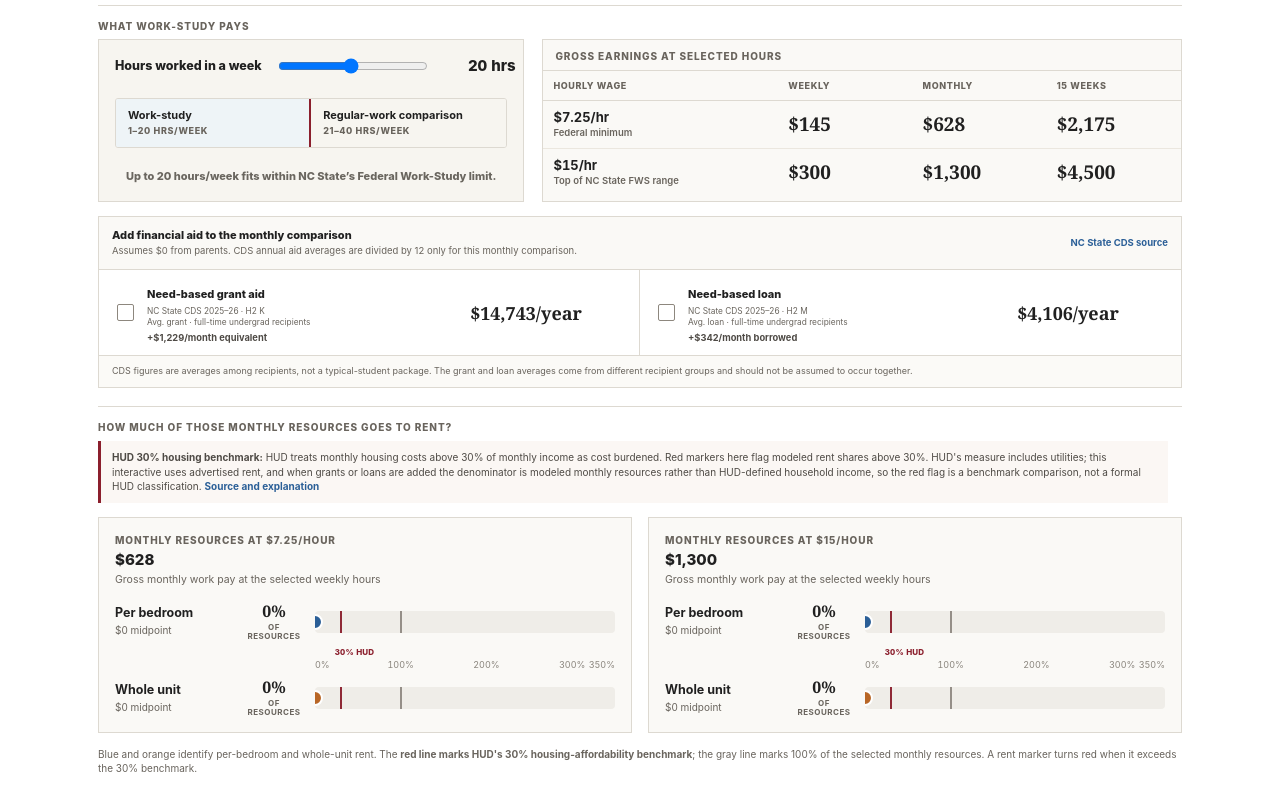
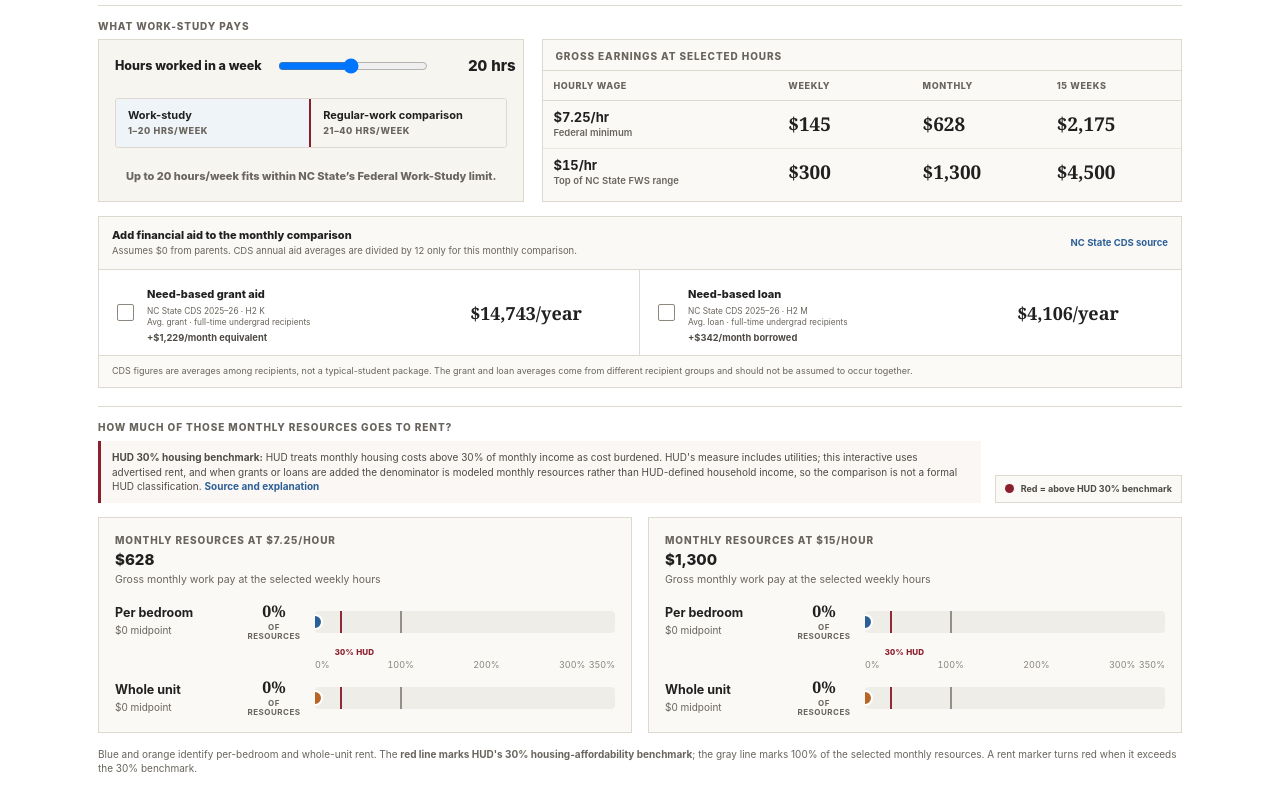
Before and after one commit to StrokeOfLuck/ncsu-rent-article, a plain HTML site: page index.html in a window 1280 px wide. Shown: the part 1520-2320 px from the top of the page. Drawn offline with nearby package versions, Linux system fonts and the light colour scheme; no server answers.

Commit message:
Clarify red affordability benchmark legend

```diff
--- a/index.html
+++ b/index.html
@@ -773,6 +773,29 @@ th:first-child, td:first-child {
   text-decoration:underline;
 }
 
+.benchmark-legend {
+  display:flex;
+  align-items:center;
+  gap:7px;
+  align-self:end;
+  padding:7px 9px;
+  border:1px solid var(--line);
+  background:var(--soft2);
+  color:#4e4a45;
+  font-size:9px;
+  line-height:1.25;
+  font-weight:750;
+  white-space:nowrap;
+}
+
+.benchmark-legend-dot {
+  width:9px;
+  height:9px;
+  border-radius:50%;
+  background:var(--accent);
+  flex:0 0 auto;
+}
+
 .burden-track {
   position:relative;
   height:22px;
@@ -1531,6 +1554,10 @@ th:first-child, td:first-child {
   }
   .burden-percent {
     font-size:14px;
+  }
+  .benchmark-legend {
+    justify-self:start;
+    white-space:normal;
   }
   .combined-details{
     grid-template-columns:1fr;
@@ -1871,10 +1898,11 @@ th:first-child, td:first-child {
         <div class="section-label">How much of those monthly resources goes to rent?</div>
         <div id="selectedBlurb" class="selected-blurb"></div>
         <div class="benchmark-note">
-          <strong>HUD 30% housing benchmark:</strong> HUD treats monthly housing costs above 30% of monthly income as cost burdened. Red markers here flag modeled rent shares above 30%. HUD's measure includes utilities; this interactive uses advertised rent, and when grants or loans are added the denominator is modeled monthly resources rather than HUD-defined household income, so the red flag is a benchmark comparison, not a formal HUD classification. <a href="references.html#hud-30-percent">Source and explanation</a>
+          <strong>HUD 30% housing benchmark:</strong> HUD treats monthly housing costs above 30% of monthly income as cost burdened. HUD's measure includes utilities; this interactive uses advertised rent, and when grants or loans are added the denominator is modeled monthly resources rather than HUD-defined household income, so the comparison is not a formal HUD classification. <a href="references.html#hud-30-percent">Source and explanation</a>
         </div>
       </div>
-      </div>
+      <div class="benchmark-legend"><span class="benchmark-legend-dot"></span>Red = above HUD 30% benchmark</div>
+    </div>
 
     <div class="burden-grid">
       <div class="burden-card">
@@ -2618,7 +2646,7 @@ function setBurdenRange(rangeId, pointId, labelId, pctId, incomeMonthly, stats)
   pctEl.classList.toggle("over-benchmark", aboveHudBenchmark);
 
   labelEl.innerHTML = `<span class="midline">${money(mid)} midpoint</span>`;
-  pctEl.innerHTML = `${pctFormat(midPct)}<small>${aboveHudBenchmark ? "above 30%" : "of resources"}</small>`;
+  pctEl.innerHTML = `${pctFormat(midPct)}<small>of resources</small>`;
 }
 
 
```
